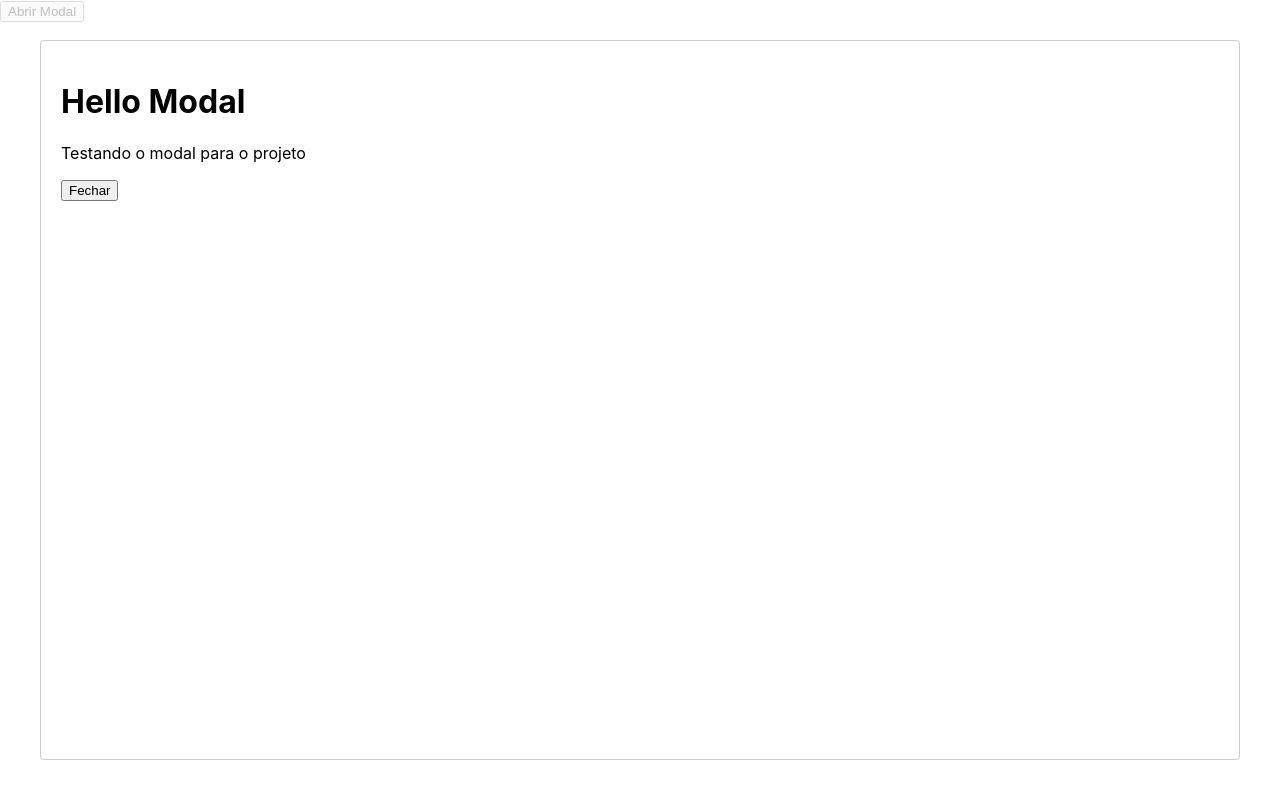
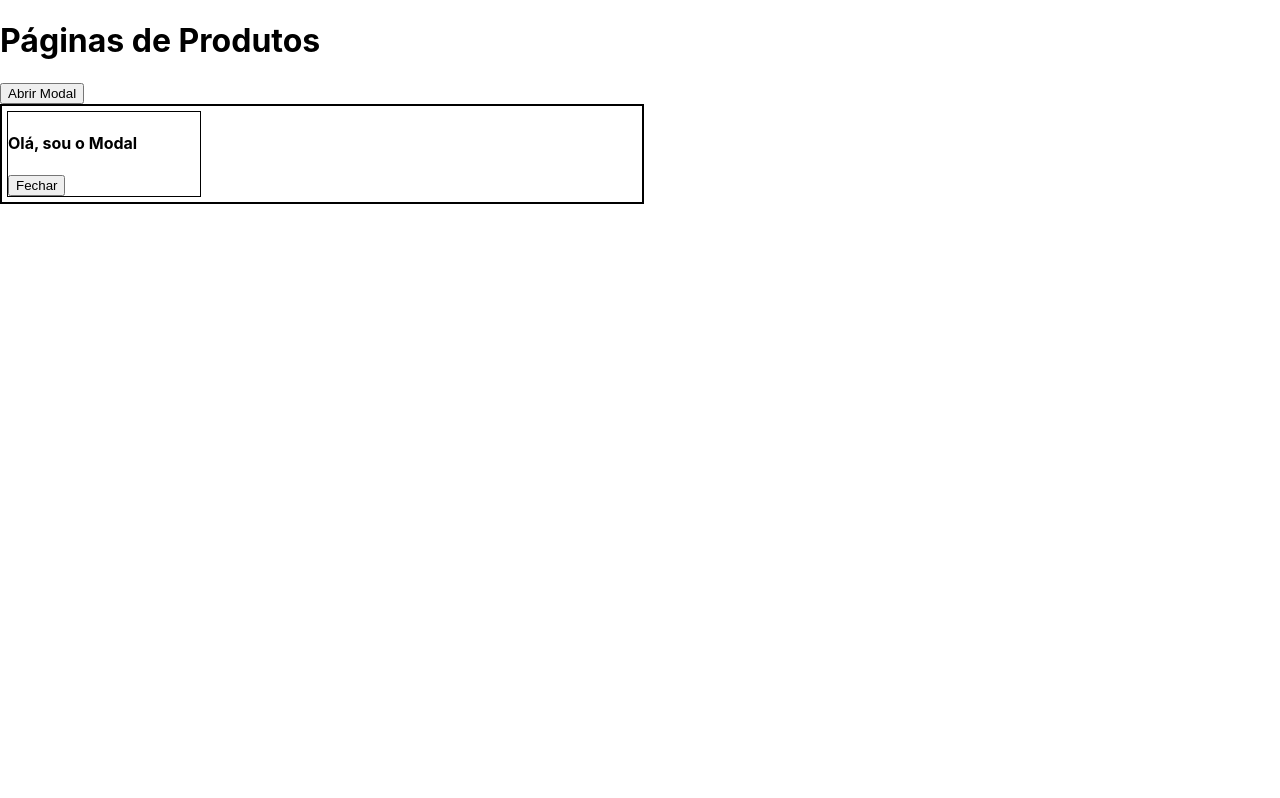
Before and after one commit to iamgiovann4/crm-dynamics, a React (Create React App) app: page /produtos in a window 1280 px wide. Both pictures are taken after a click on the button "Abrir Modal". Built offline with nearby package versions, Linux system fonts and the light colour scheme.

Commit message:
modal funcionando. JS finalizado

```diff
--- /dev/null
+++ b/src/components/Modal.css
@@ -0,0 +1,10 @@
+.modal{
+    border: 2px solid black;
+    width: 50%;
+}
+
+.container{
+    margin: 5px;
+    border: 1px solid black;
+    width: 30%;
+}
--- /dev/null
+++ b/src/components/Modal.js
@@ -0,0 +1,20 @@
+import React from 'react';
+import './Modal.css'
+
+const Modal = ({id, onClose, children}) => {
+    const idModalFechar = (e) => {
+        if (e.target.id === 'modal') {
+            onClose()
+        }
+    }
+    return(
+        <div id='modal' className='modal' onClick={idModalFechar}>
+            <div className='container'>
+                {children}
+                <button onClick={onClose}>Fechar</button>
+            </div>
+        </div>
+    );
+};
+
+export default Modal;
--- a/src/pages/Produtos.js
+++ b/src/pages/Produtos.js
@@ -1,7 +1,5 @@
-import Modal from 'react-modal';
 import React, { useState } from 'react';
-
-Modal.setAppElement('#root')
+import Modal from '../components/Modal';
 
 function Produtos() {
     const [abrirModal, setAbrirModal] = useState(false);
@@ -16,16 +14,12 @@ function Produtos() {
 
     return (
       <div>
+        <h1>Páginas de Produtos</h1>
         <button onClick={AbrirModal}>Abrir Modal</button>
-
-        <Modal
-          isOpen={abrirModal}
-          onRequestClose={FecharModal}
-        >
-          <h1>Hello Modal</h1>
-          <p>Testando o modal para o projeto</p>
-          <button onClick={FecharModal}>Fechar</button>
-        </Modal>
+        {abrirModal ?
+        <Modal onClose = {FecharModal}>
+          <h4>Olá, sou o Modal</h4>
+        </Modal> : null}
       </div>
     );
   }
```
Also changed, not shown: src/components/Model.js (deleted, +0 -48 lines).
